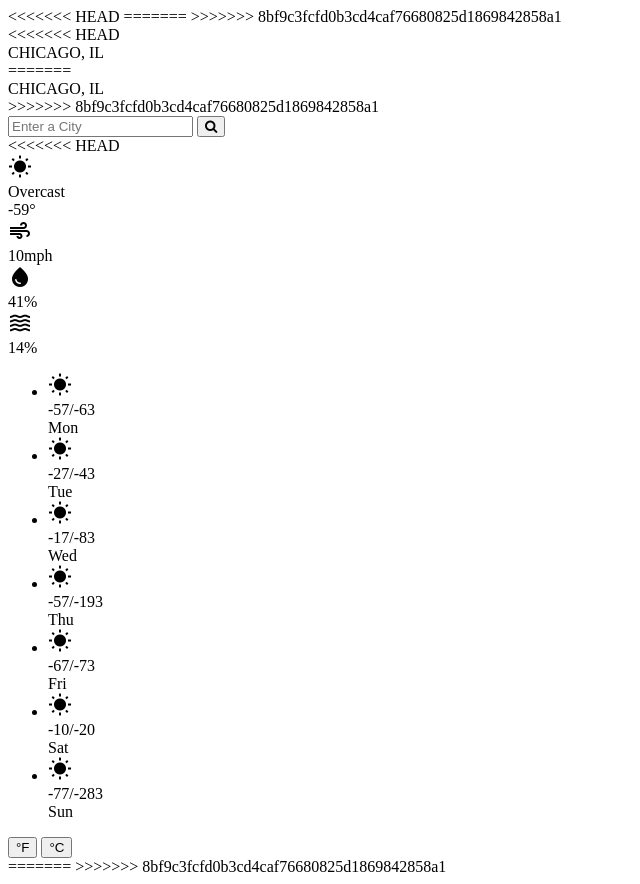
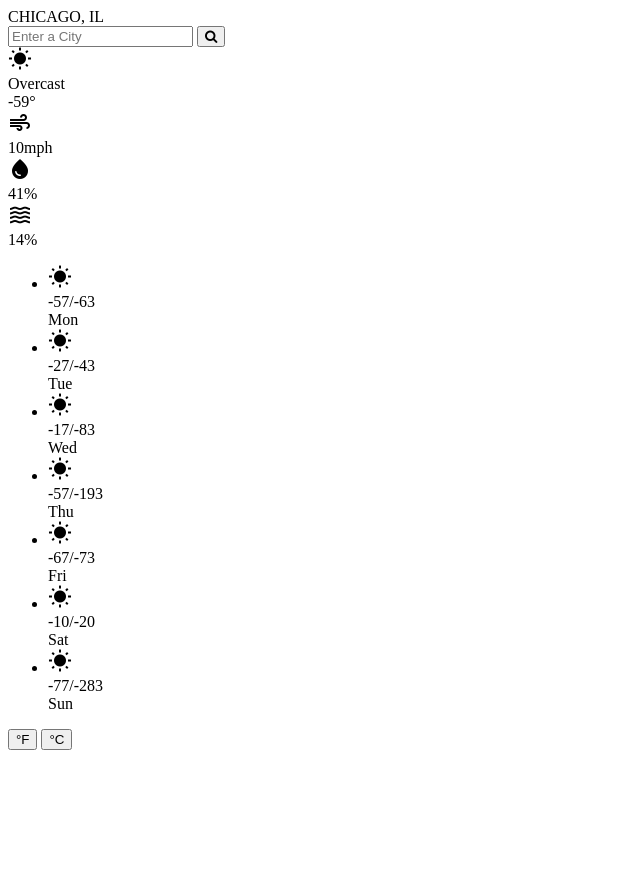
Before and after one commit to Michael-c7/weather-app, a website: page src/index.html in a window 1280 px wide. Shown: the whole page, without its empty margins (0-640 px from the left). After the commit the page ends 800 px from the top, so only its background shows below. Drawn offline with Linux system fonts and the light colour scheme.

Commit message:
V1.21 html & css for UI

```diff
--- a/src/index.html
+++ b/src/index.html
@@ -6,23 +6,12 @@
     <meta name="viewport" content="width=device-width, initial-scale=1.0">
     <title>Weather App</title>
     <link rel="stylesheet" href="https://cdnjs.cloudflare.com/ajax/libs/font-awesome/4.7.0/css/font-awesome.min.css">
-<<<<<<< HEAD
     <link href="https://fonts.googleapis.com/icon?family=Material+Icons" rel="stylesheet">
-=======
->>>>>>> 8bf9c3fcfd0b3cd4caf76680825d1869842858a1
 </head>
 <body>
     <div class="app">
         <header class="app__header">
-<<<<<<< HEAD
             <div class="current-location">CHICAGO, IL</div>
-=======
-            <div class="current-location">
-                <span class="current-location__city">CHICAGO</span>,
-                <span class="current-location__state">IL</span>
-            </div>
-
->>>>>>> 8bf9c3fcfd0b3cd4caf76680825d1869842858a1
             <div class="search-bar">
                 <input class="search-bar__input" type="text" placeholder="Enter a City" aria-label="search"/>
                 <button class="search-bar__submit" aria-label="submit search">
@@ -30,7 +19,6 @@
                 </button>
             </div>
         </header>
-<<<<<<< HEAD
 
         <section class="app__current-forecast">
             <div class="current-forecast__summary">
@@ -112,8 +100,6 @@
             <button class="temp-change__btn temp-change__fahrenheit temp-change__btn--selected">&#176;F</button>
             <button class="temp-change__btn temp-change__celsius">&#176;C</button>
         </section>
-=======
->>>>>>> 8bf9c3fcfd0b3cd4caf76680825d1869842858a1
     </div>
 
 
```
Also changed, not shown: src/style.scss (+0 -17 lines).
